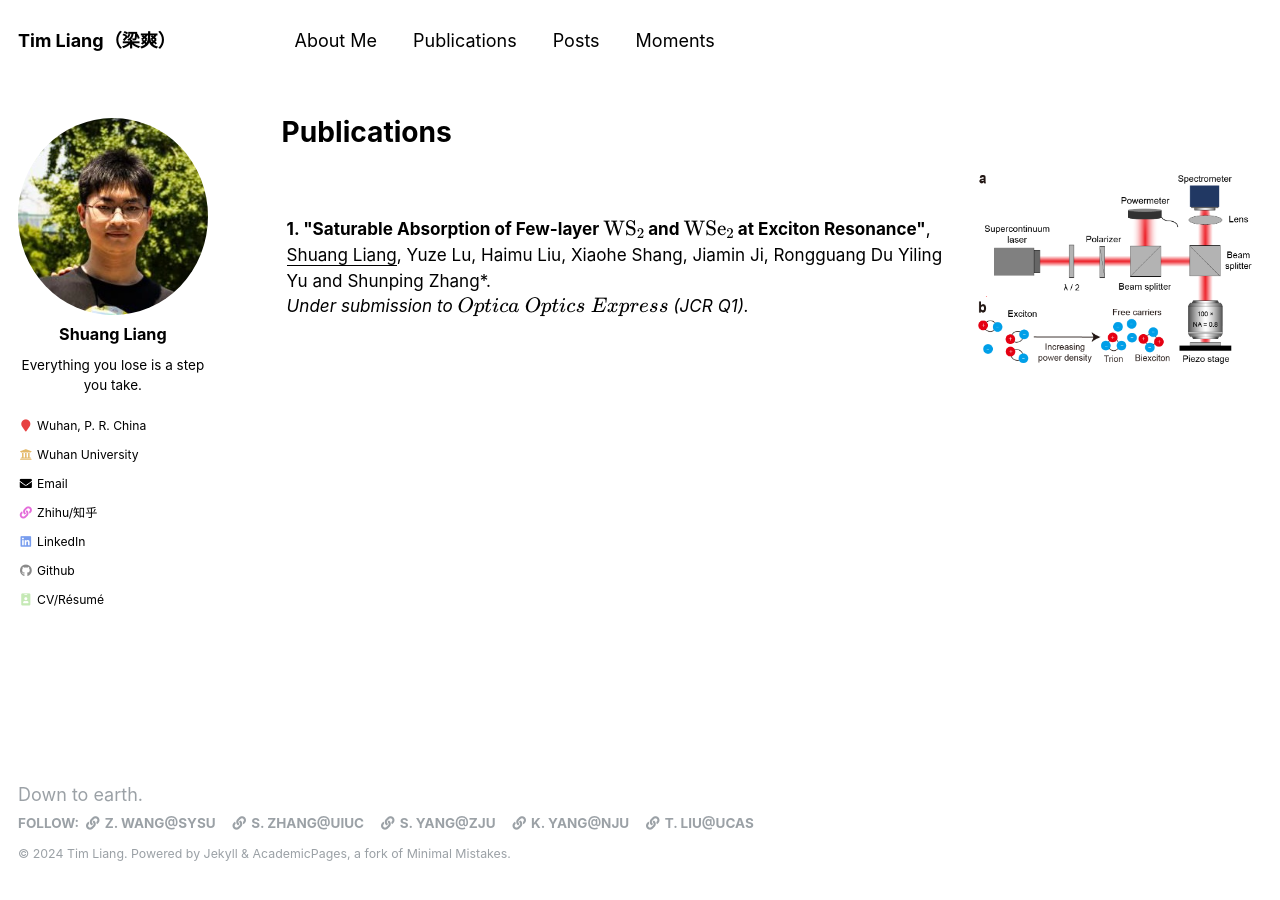
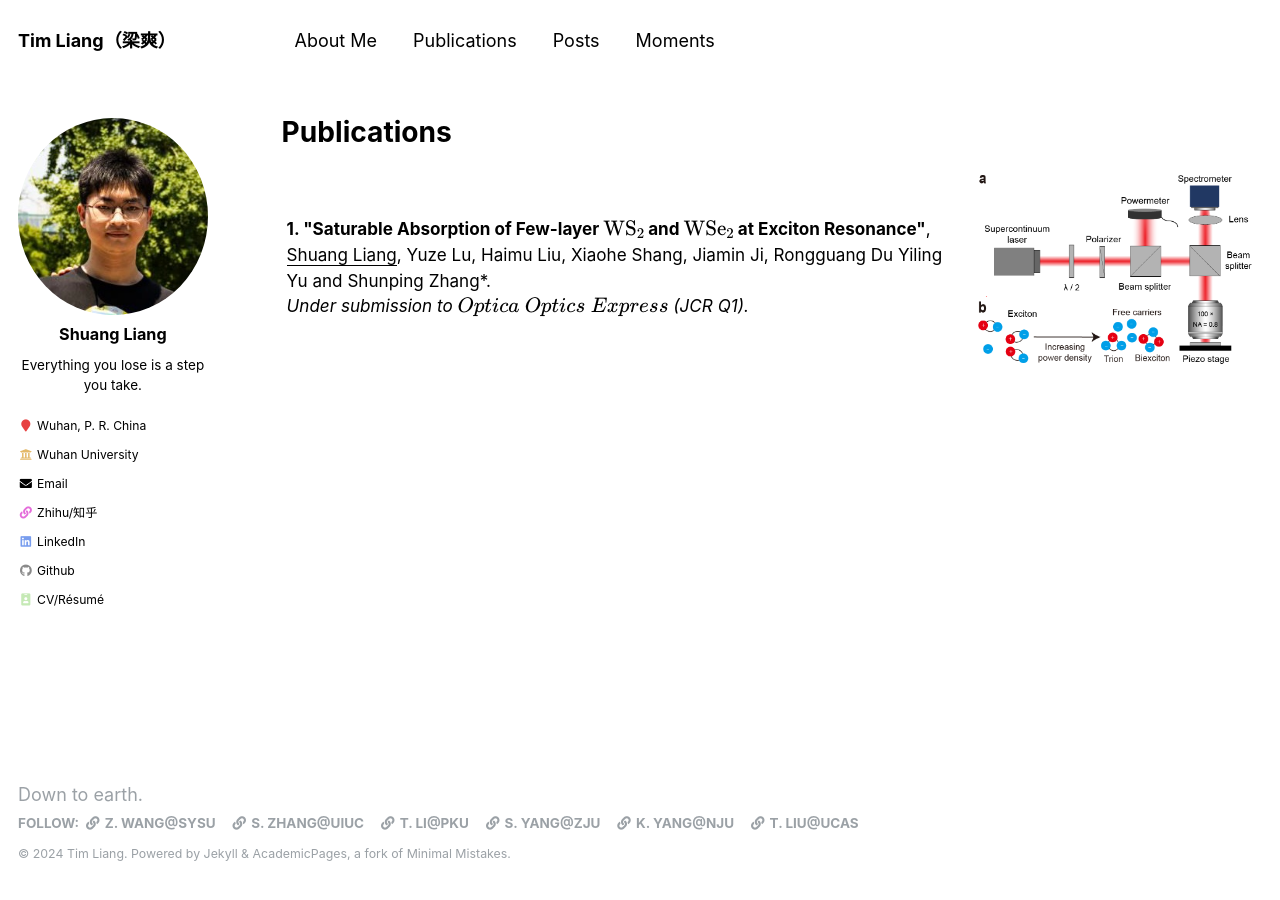
Before and after one commit to T-S-Liang/t-s-liang.github.io, a Jekyll site: the page built from _pages/publications.md, in a window 1280 px wide. Built offline with Jekyll 4.4.1, drawn with Linux system fonts in a browser that asks for light colours; formulas are drawn with MathJax 3.

Commit message:
Update footer.html

```diff
--- a/_includes/footer.html
+++ b/_includes/footer.html
@@ -7,6 +7,7 @@
     {% endif %}
     <li><a href="https://www.naptmn.cn"><i class="fas fa-fw fa-link" aria-hidden="true"></i> Z. Wang@SYSU</a></li>
     <li><a href="https://seanzh30.github.io"><i class="fas fa-fw fa-link" aria-hidden="true"></i> S. Zhang@UIUC</a></li>
+    <li><a href="https://tl-li.github.io"><i class="fas fa-fw fa-link" aria-hidden="true"></i> T. Li@PKU</a></li>
     <li><a href="https://foollain.github.io/"><i class="fas fa-fw fa-link" aria-hidden="true"></i> S. Yang@ZJU</a></li>
     <li><a href="https://n1vk.github.io"><i class="fas fa-fw fa-link" aria-hidden="true"></i> K. Yang@NJU</a></li>
     <li><a href="https://lyutoon.github.io"><i class="fas fa-fw fa-link" aria-hidden="true"></i> T. Liu@UCAS</a></li>
```
